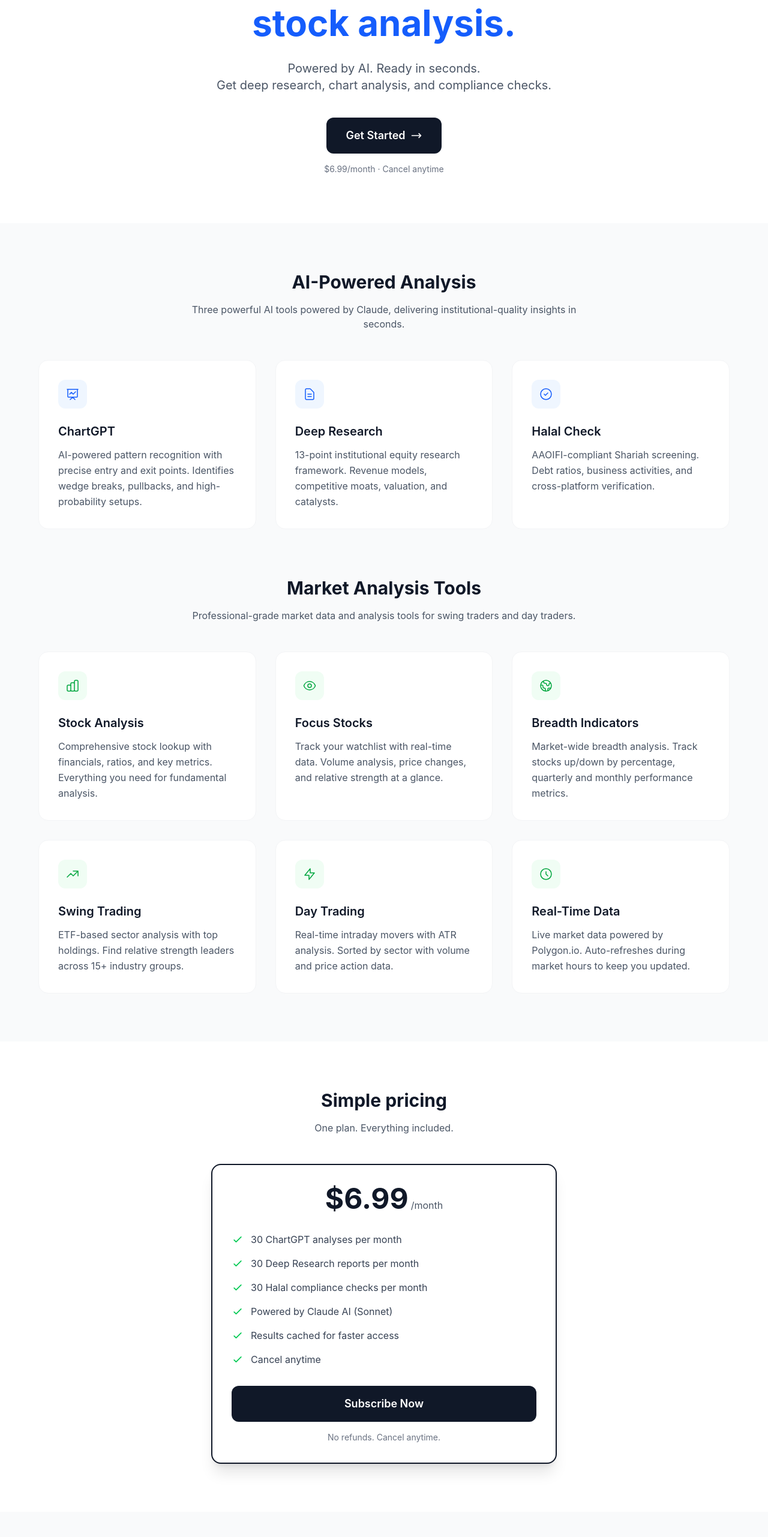
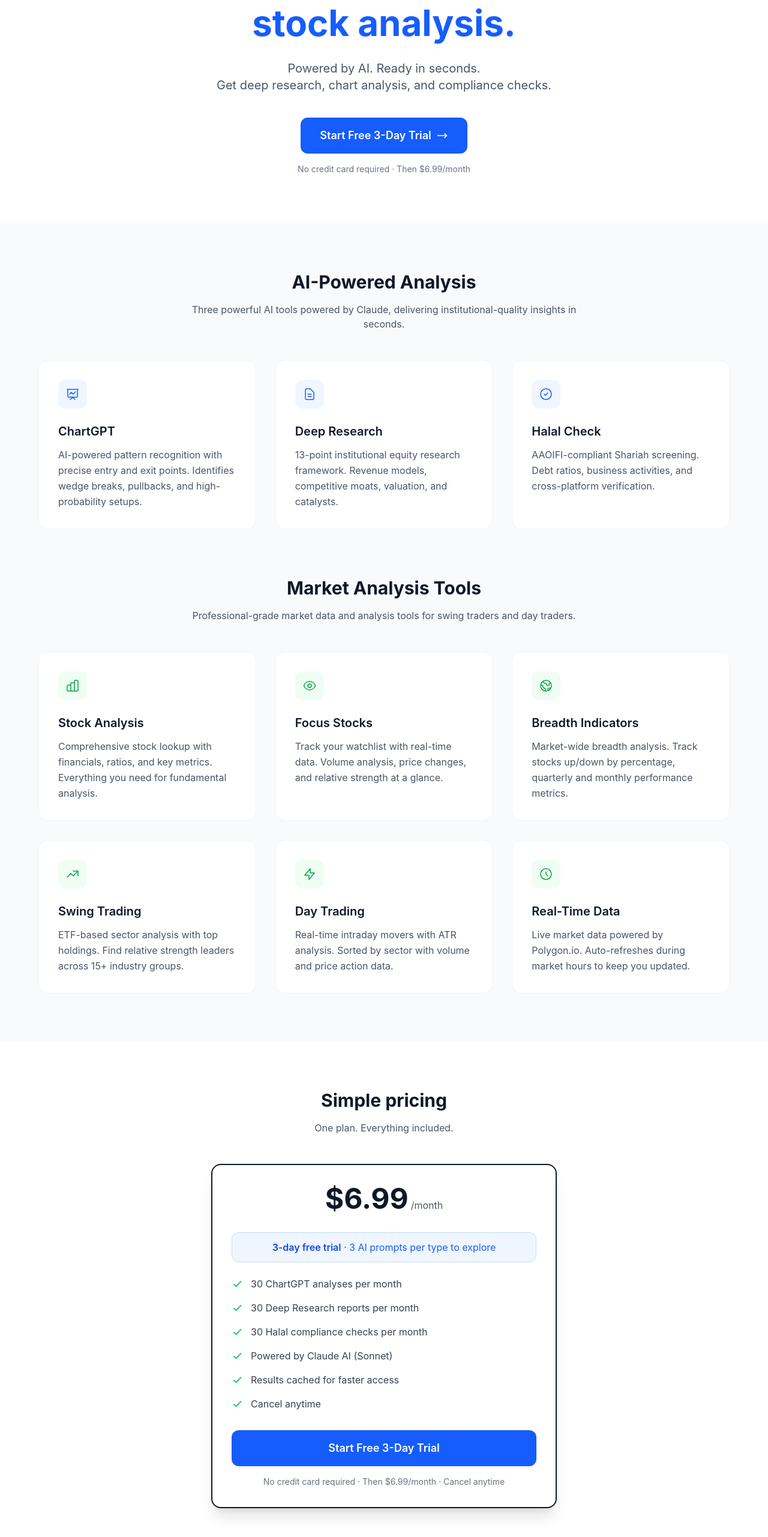
Before and after one commit to AzharM82/industry-runners, a React (Vite) app: page / in a window 1280 px wide. Shown: the part 202-2764 px from the top of the page at 60% size. Built offline with nearby package versions, Linux system fonts and the light colour scheme; no server answers.

Commit message:
feat: add free trial CTA to landing page hero and pricing sections
Hero button now says "Start Free 3-Day Trial" with "No credit card
required" tagline. Pricing section highlights trial with prompt limits.

Co-Authored-By: Claude Opus 4.6 (1M context) <noreply@anthropic.com>

```diff
--- a/src/components/landing/Hero.tsx
+++ b/src/components/landing/Hero.tsx
@@ -20,16 +20,16 @@ export function Hero({ onGetStarted }: HeroProps) {
 
         <button
           onClick={onGetStarted}
-          className="inline-flex items-center gap-2 bg-gray-900 hover:bg-gray-800 text-white px-8 py-4 rounded-xl font-semibold text-lg transition-colors"
+          className="inline-flex items-center gap-2 bg-blue-600 hover:bg-blue-700 text-white px-8 py-4 rounded-xl font-semibold text-lg transition-colors"
         >
-          Get Started
+          Start Free 3-Day Trial
           <svg className="w-5 h-5" fill="none" stroke="currentColor" viewBox="0 0 24 24">
             <path strokeLinecap="round" strokeLinejoin="round" strokeWidth={2} d="M17 8l4 4m0 0l-4 4m4-4H3" />
           </svg>
         </button>
 
         <p className="mt-4 text-sm text-gray-500">
-          $6.99/month · Cancel anytime
+          No credit card required · Then $6.99/month
         </p>
       </div>
     </section>
--- a/src/components/landing/Pricing.tsx
+++ b/src/components/landing/Pricing.tsx
@@ -21,6 +21,11 @@ export function Pricing({ onSubscribe }: PricingProps) {
             </div>
           </div>
 
+          <div className="mb-6 bg-blue-50 border border-blue-200 rounded-xl px-4 py-3 text-center">
+            <span className="text-blue-700 font-semibold">3-day free trial</span>
+            <span className="text-blue-600"> · 3 AI prompts per type to explore</span>
+          </div>
+
           <ul className="space-y-4 mb-8">
             {[
               '30 ChartGPT analyses per month',
@@ -41,13 +46,13 @@ export function Pricing({ onSubscribe }: PricingProps) {
 
           <button
             onClick={onSubscribe}
-            className="w-full bg-gray-900 hover:bg-gray-800 text-white py-4 rounded-xl font-semibold text-lg transition-colors"
+            className="w-full bg-blue-600 hover:bg-blue-700 text-white py-4 rounded-xl font-semibold text-lg transition-colors"
           >
-            Subscribe Now
+            Start Free 3-Day Trial
           </button>
 
           <p className="text-center text-sm text-gray-500 mt-4">
-            No refunds. Cancel anytime.
+            No credit card required · Then $6.99/month · Cancel anytime
           </p>
         </div>
       </div>
```
